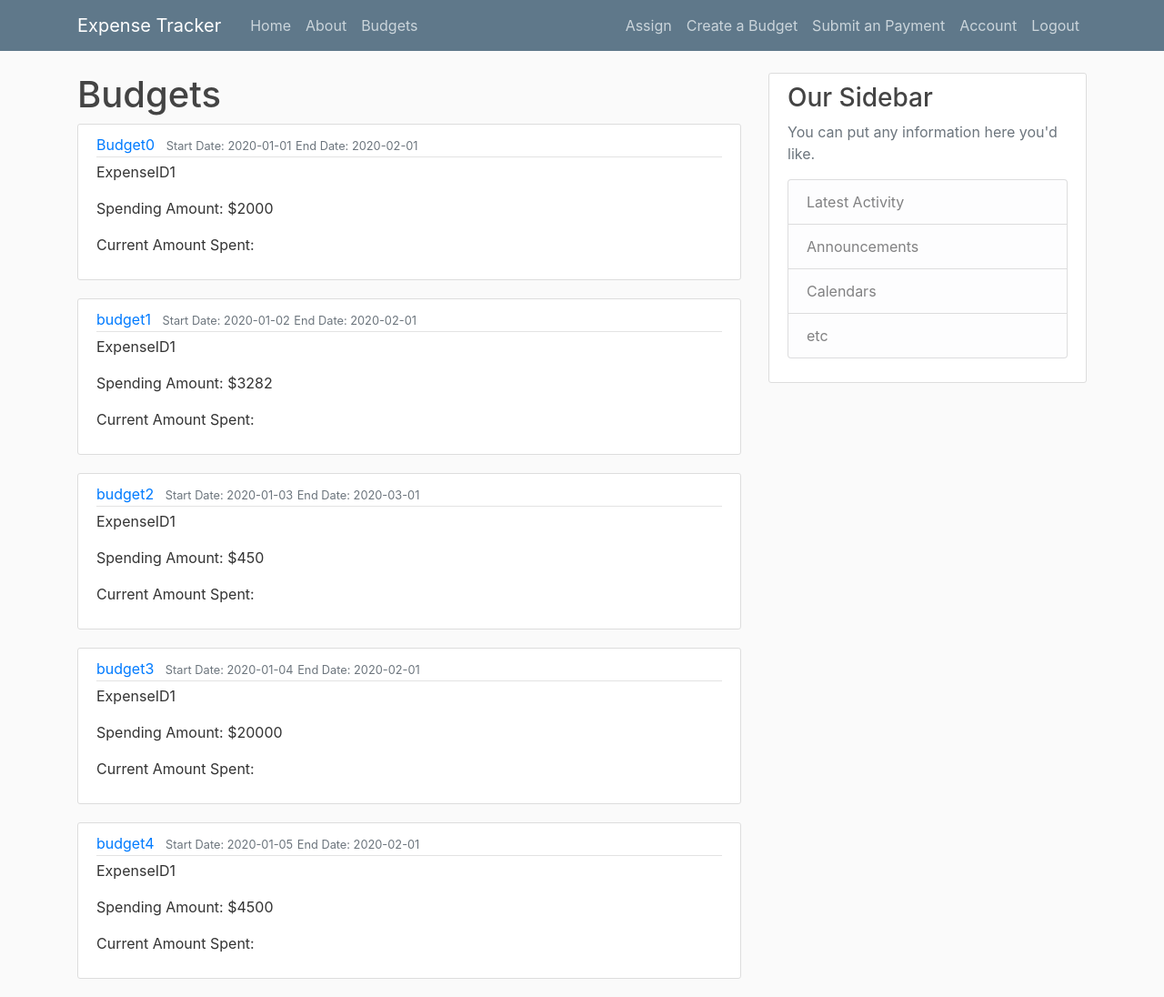
After one commit to alittleton98/COMP-353-Project---Expense-Tracker, a Flask app: page /budgets in a window 1280 px wide. The commit adds this page. Shown: the whole page at 91% size. Run offline with Flask 2, Linux system fonts and the light colour scheme; the visitor is signed in with stand-in values (Sample User, id 1); parts of the project's set-up code (start-up, migrations or seed data) failed here and were passed over; some libraries are stand-ins or nearby versions.

Commit message:
Added budgets and payments
Created budget.html and payments on home.html. Added route for budgets.

```diff
--- a/flaskDemo/forms.py
+++ b/flaskDemo/forms.py
@@ -167,6 +167,7 @@ class AssignForm(FlaskForm):
 
 class BudgetForm(FlaskForm):
 	bName = StringField("Budget Name", validators = [DataRequired()])
+	amount = IntegerField("Amount", validators = [DataRequired()])
 	sDate = DateField("Start Date", validators = [DataRequired()])
 	eDate = DateField("End Date", validators = [DataRequired()])
 	expenseType = SelectField("Expense Type", choices = expList)
--- a/flaskDemo/routes.py
+++ b/flaskDemo/routes.py
@@ -8,6 +8,85 @@ from flaskDemo.models import User, Post, Department, Dependent, Dept_Locations,
 from flask_login import login_user, current_user, logout_user, login_required
 from datetime import datetime
 
+
+#Test display for payments
+payments = list()
+payment = dict()
+payment['name'] = "payment1"
+payment['amount'] = 50
+payment['date'] = "2020-01-01"
+payment['expense'] = "ExpenseID1"
+payments.append(payment)
+
+payment = dict()
+payment['name'] = "payment2"
+payment['amount'] = 20
+payment['date'] = "2020-01-02"
+payment['expense'] = "ExpenseID2"
+payments.append(payment)
+
+payment = dict()
+payment['name'] = "payment3"
+payment['amount'] = 40
+payment['date'] = "2020-01-03"
+payment['expense'] = "ExpenseID3"
+payments.append(payment)
+
+payment = dict()
+payment['name'] = "payment4"
+payment['amount'] = 85
+payment['date'] = "2020-01-04"
+payment['expense'] = "ExpenseID4"
+payments.append(payment)
+
+payment = dict()
+payment['name'] = "payment5"
+payment['amount'] = 23
+payment['date'] = "2020-01-05"
+payment['expense'] = "ExpenseID5"
+payments.append(payment)
+
+#test display for budgets
+tbudgets = list()
+budget = dict()
+budget['name'] = "Budget0"
+budget['amount'] = 2000
+budget['sdate'] = "2020-01-01"
+budget['edate'] = "2020-02-01"
+budget['expense'] = "ExpenseID1"
+tbudgets.append(budget)
+
+budget = dict()
+budget['name'] = "budget1"
+budget['amount'] = 3282
+budget['sdate'] = "2020-01-02"
+budget['edate'] = "2020-02-01"
+budget['expense'] = "ExpenseID1"
+tbudgets.append(budget)
+
+budget = dict()
+budget['name'] = "budget2"
+budget['amount'] = 450
+budget['sdate'] = "2020-01-03"
+budget['edate'] = "2020-03-01"
+budget['expense'] = "ExpenseID1"
+tbudgets.append(budget)
+
+budget = dict()
+budget['name'] = "budget3"
+budget['amount'] = 20000
+budget['sdate'] = "2020-01-04"
+budget['edate'] = "2020-02-01"
+budget['expense'] = "ExpenseID1"
+tbudgets.append(budget)
+
+budget = dict()
+budget['name'] = "budget4"
+budget['amount'] = 4500
+budget['sdate'] = "2020-01-05"
+budget['edate'] = "2020-02-01"
+budget['expense'] = "ExpenseID1"
+tbudgets.append(budget)
 
 @app.route("/")
 @app.route("/home")
@@ -21,8 +100,9 @@ def home():
                .join(Project, Project.pnumber == Works_On.pno).add_columns(Project.pname, Project.pnumber)
     results = Employee.query.join(Works_On,Employee.ssn == Works_On.essn) \
                 .add_columns(Employee.fname, Employee.lname)
-    return render_template('join.html', title='Join', joined_m_n=results2)
-
+    ##return render_template('join.html', title='Join', joined_m_n=results2)
+    #TODO use query to either display all payments and do a join with expense and payments and maybe budgets too
+    return render_template('home.html', title = 'Home', payments = payments)
 
 @app.route("/about")
 def about():
@@ -176,6 +256,13 @@ def delete_assignment(essn,pno):
     flash('The assignment has been deleted!', 'success')
     return redirect(url_for('home'))
 
+@app.route("/budgets")
+@login_required
+def budgets():
+	#TODO For this you need to calculate total amount spent. Will require a join with payments and budget.
+	#...will need to match expense IDs and make sure date is within the budget time range.
+	return render_template('budgets.html', title = 'Budgets', tbudgets = tbudgets)
+
 @app.route("/budget/new")
 @login_required
 def new_budget():
@@ -190,7 +277,7 @@ def new_budget():
 @login_required
 def new_payment():
 	form = PaymentForm()
-	## TODO
+	##TODO
 	if form.validate_on_submit():
 		return redirect(url_for('home'))
 	return render_template('create_payment.html', title='New Payment',
--- /dev/null
+++ b/flaskDemo/templates/budgets.html
@@ -0,0 +1,18 @@
+{% extends "layout.html" %}
+{% block content %}
+	<h1>Budgets</h1>
+	{% for budget in tbudgets %}
+		<article class="media content-section">
+		  <div class="media-body">
+			<div class="article-metadata">
+			  <a class="mr-2" href="#">{{ budget['name']}}</a>
+			  <small class="text-muted">Start Date: {{ budget['sdate']}}</small>
+			  <small class="text-muted">End Date: {{ budget['edate']}}</small>
+			</div>
+			<p class="article-content">{{ budget['expense']}}</p>
+			<p class="article-content">Spending Amount: ${{ budget['amount']}}</p>
+			<p class="article-content">Current Amount Spent: </p>
+		  </div>
+		</article>
+	{% endfor %}
+{% endblock content %}
--- a/flaskDemo/templates/layout.html
+++ b/flaskDemo/templates/layout.html
@@ -28,7 +28,9 @@
             <div class="navbar-nav mr-auto">
               <a class="nav-item nav-link" href="{{ url_for('home') }}">Home</a>
               <a class="nav-item nav-link" href="{{ url_for('about') }}">About</a>
-
+			  {% if current_user.is_authenticated %}
+				<a class="nav-item nav-link" href="{{ url_for('budgets') }}">Budgets</a>
+			  {% endif %}
             </div>
             <!-- Navbar Right Side -->
             <div class="navbar-nav">
```
Also changed, not shown: flaskDemo/templates/create_budget.html (+13 -0 lines), flaskDemo/templates/home.html (+10 -6 lines).
